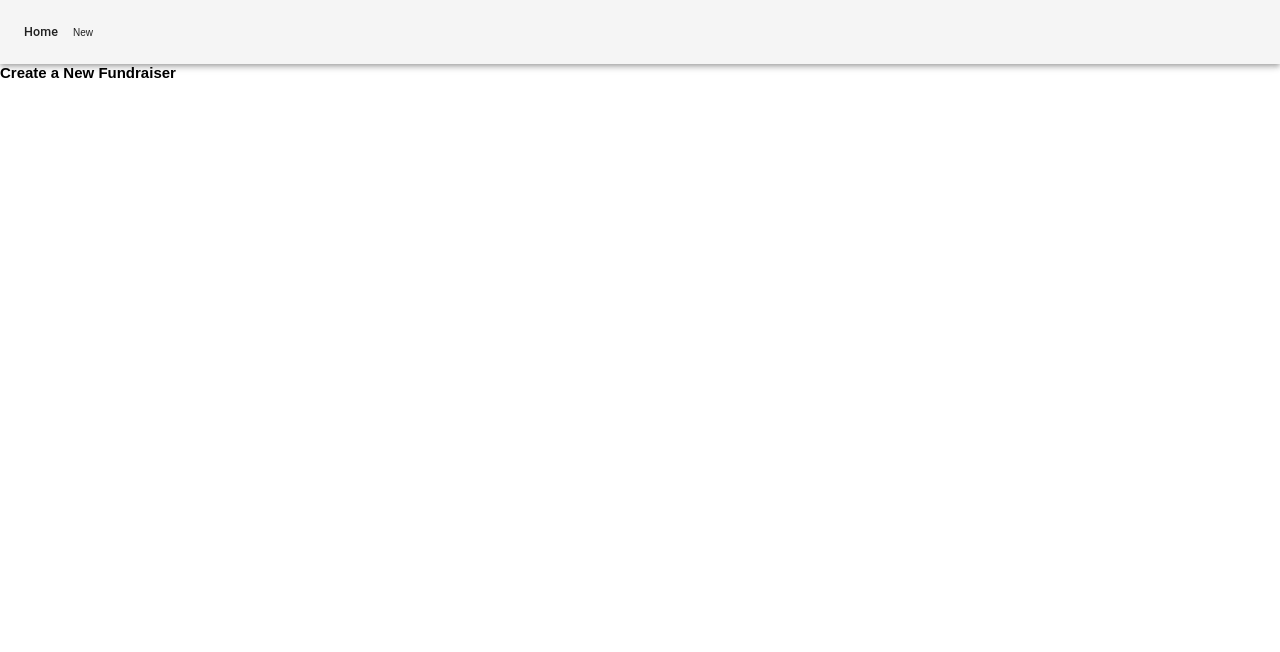
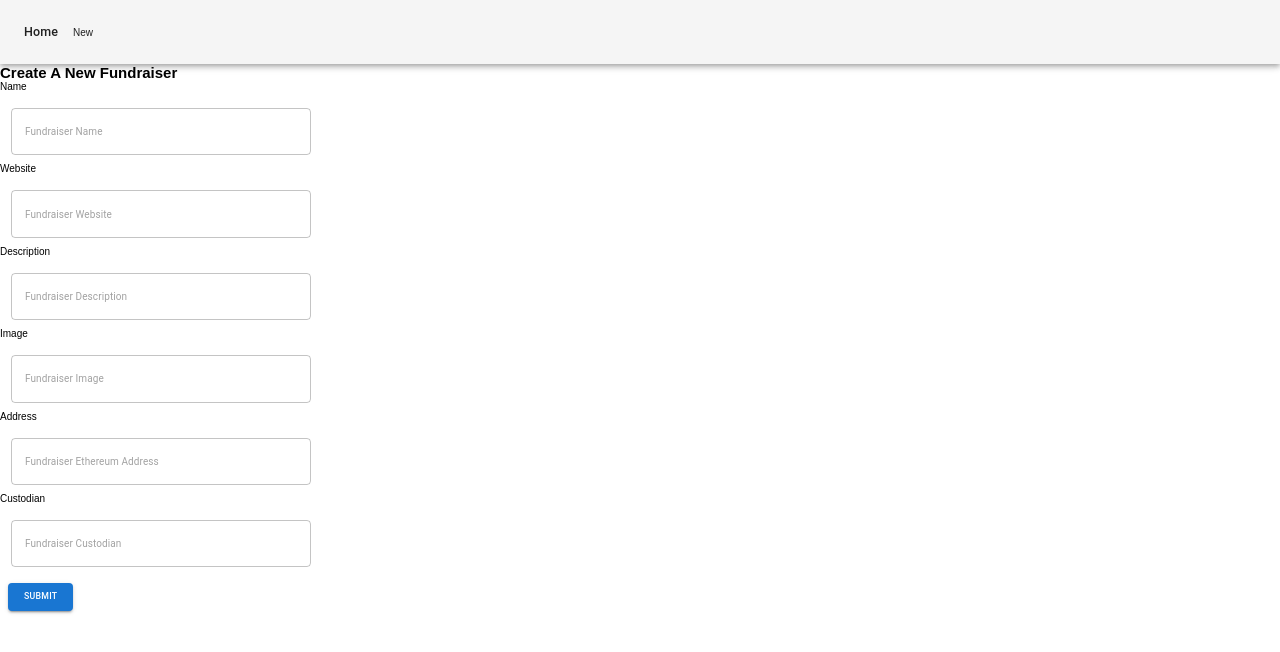
Before and after one commit to t2ape/fundraiser-dapp, a React app in the folder client/: page /new in a window 1280 px wide. Shown: the top 652 px of the page. Built offline with nearby package versions, Linux system fonts and the light colour scheme.

Commit message:
fix NewFundraiser.jsx

```diff
--- a/client/src/NewFundraiser.jsx
+++ b/client/src/NewFundraiser.jsx
@@ -1,11 +1,122 @@
 import React, { useState, useEffect } from "react";
+import {Button, styled, TextField} from "@mui/material";
+import getWeb3 from "./utils/getWeb3";
+import FundraiserFactoryContract from "./contracts/FundraiserFactory.json";
+
+const StyledContainer = styled('container')({
+  display: 'flex',
+  flexWrap: 'wrap',
+});
+const StyledTextField = styled(TextField)(({ theme }) => ({
+  marginLeft: theme.spacing(1),
+  marginRight: theme.spacing(1),
+}));
+const StyledButton = styled(Button)(({ theme }) => ({
+  margin: theme.spacing(1),
+}));
 
 const NewFundraiser = () => {
+  const { name, setFundraiserName } = useState(null);
+  const { url, setFundraiserWebsite } = useState(null);
+  const { description, setFundraiserDescription } = useState(null);
+  const { imageURL, setImage } = useState(null);
+  const { beneficiary, setAddress } = useState(null);
+  const { custodian, setCustodian } = useState(null);
+  const { contract, setContract } = useState(null);
+  const { accounts, setAccounts } = useState(null);
+
   useEffect(() => {
   }, []);
 
+  const init = async () => {
+    try {
+      const web3 = await getWeb3();
+      const accounts = await web3.eth.getAccounts();
+      const netWorkId = await web3.eth.getId();
+      const deployedNetwork = FundraiserFactoryContract.networks[netWorkId];
+      const instance = new web3.eth.Contract(
+        FundraiserFactoryContract.abi,
+        deployedNetwork && deployedNetwork.address,
+      );
+      setContract(instance);
+      setAccounts(accounts);
+    } catch(error) {
+      alert(
+        'Failed to load web3, accounts, or contract. Check console for details.',
+      );
+      console.error(error);
+    }
+  }
+
+  const handleSubmit = async () => {
+    await contract.methods.createFundraiser(
+      name,
+      url,
+      imageURL,
+      description,
+      beneficiary
+    ).send({ from: accounts[0] });
+    alert('Successfully created fundraiser');
+  }
+
   return (
-    <div><h2>Create a New Fundraiser</h2></div>
+    <div className="create-fundraiser-container">
+    <h2>Create A New Fundraiser</h2>
+
+    <label>Name</label>
+    <StyledTextField id="outlined-bare"
+                     placeholder="Fundraiser Name"
+                     margin="normal"
+                     onChange={(e) => setFundraiserName(e.target.value)}
+                     variant="outlined"
+                     inputProps={{ 'aria-label': 'bare' }} />
+
+    <label>Website</label>
+    <StyledTextField id="outlined-bare"
+                     placeholder="Fundraiser Website"
+                     margin="normal"
+                     onChange={(e) => setFundraiserWebsite(e.target.value)}
+                     variant="outlined"
+                     inputProps={{ 'aria-label': 'bare' }} />
+
+    <label>Description</label>
+    <StyledTextField id="outlined-bare"
+                     placeholder="Fundraiser Description"
+                     margin="normal"
+                     onChange={(e) => setFundraiserDescription(e.target.value)}
+                     variant="outlined"
+                     inputProps={{ 'aria-label': 'bare' }} />
+
+    <label>Image</label>
+    <StyledTextField id="outlined-bare"
+                     placeholder="Fundraiser Image"
+                     margin="normal"
+                     onChange={(e) => setImage(e.target.value)}
+                     variant="outlined"
+                     inputProps={{ 'aria-label': 'bare' }} />
+
+    <label>Address</label>
+    <StyledTextField id="outlined-bare"
+                     placeholder="Fundraiser Ethereum Address"
+                     margin="normal"
+                     onChange={(e) => setAddress(e.target.value)}
+                     variant="outlined"
+                     inputProps={{ 'aria-label': 'bare' }} />
+
+    <label>Custodian</label>
+    <StyledTextField id="outlined-bare"
+                     placeholder="Fundraiser Custodian"
+                     margin="normal"
+                     onChange={(e) => setCustodian(e.target.value)}
+                     variant="outlined"
+                     inputProps={{ 'aria-label': 'bare' }} />
+
+    <StyledButton onClick={handleSubmit}
+                  variant="contained">
+      Submit
+    </StyledButton>
+
+    </div>
   );
 }
 
--- a/client/src/styles.css
+++ b/client/src/styles.css
@@ -168,3 +168,12 @@ body {
   color: black;
   text-decoration: none;
 }
+
+.MuiTextField-root {
+  display: block !important;
+}
+
+.MuiInputBase-root {
+  width: 300px !important;
+  margin-left: 3px;
+}
```
